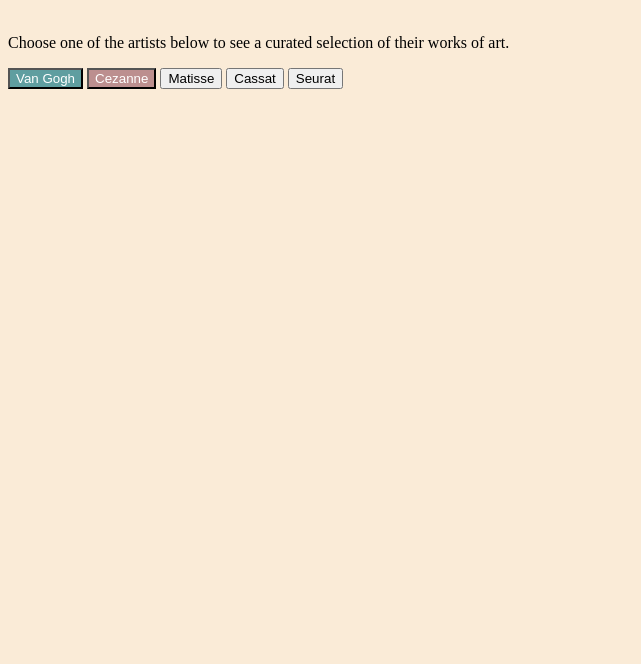
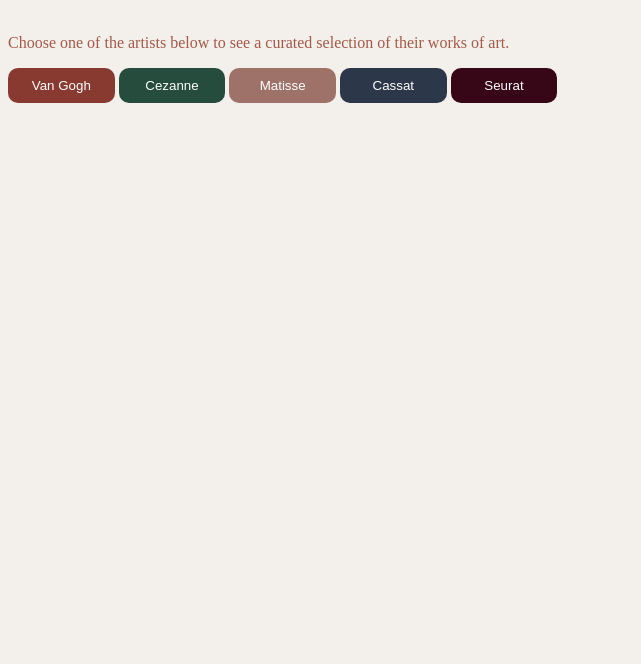
Before and after one commit to mmergal92/Image_Of_The_Day_Project, a plain HTML site: page index.html in a window 1280 px wide. Shown: the part 136-800 px from the top of the page, without its empty margins (0-641 px from the left). Drawn offline with nearby package versions, Linux system fonts and the light colour scheme; a web font is replaced by a local one.

Commit message:
updated colors and added more elements

```diff
--- a/css/style.css
+++ b/css/style.css
@@ -1,10 +1,14 @@
 body{
-background-color: antiquewhite;
+background-color: #f3f0eb;
 }
 h2{
     font-family: 'Big Shoulders Inline Text', cursive;
     font-size: 60px;
+    color: #2C3849;
     /* font-family: 'Open Sans'; sans-serif; */
+}
+p{
+    color: #A45848;
 }
 .container{
     height: 400px;
@@ -16,15 +20,33 @@ h2{
     width: 200px;
     box-align: center;
 }
+button{
+    padding: 10px;
+    border: none;
+    border-radius: 10px;
+    width: 8em;
+}
 .title{
     font-weight: 300;
     font-style: italic;
 }
 .first{
-    background-color: cadetblue;
+    background-color: #893A30;
     color: white;
 }
 .second{
-    background-color: rosybrown;
+    background-color: #264C3D;
     color: white;
 }
+.third{
+    background-color:#9E7269;
+    color: white;
+}
+.fourth{
+    background-color: #2C3849;
+    color: white;
+}
+.fifth{
+    background-color: #370718;
+    color: white
+}
```
